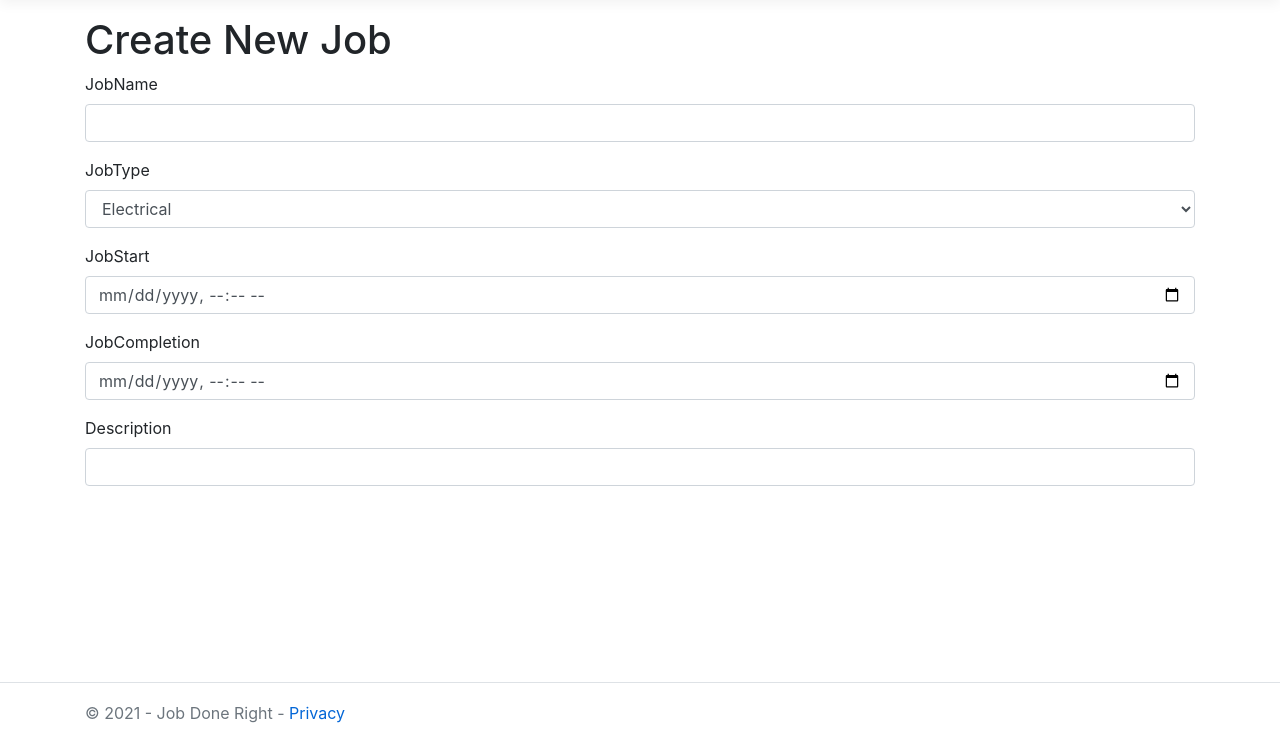
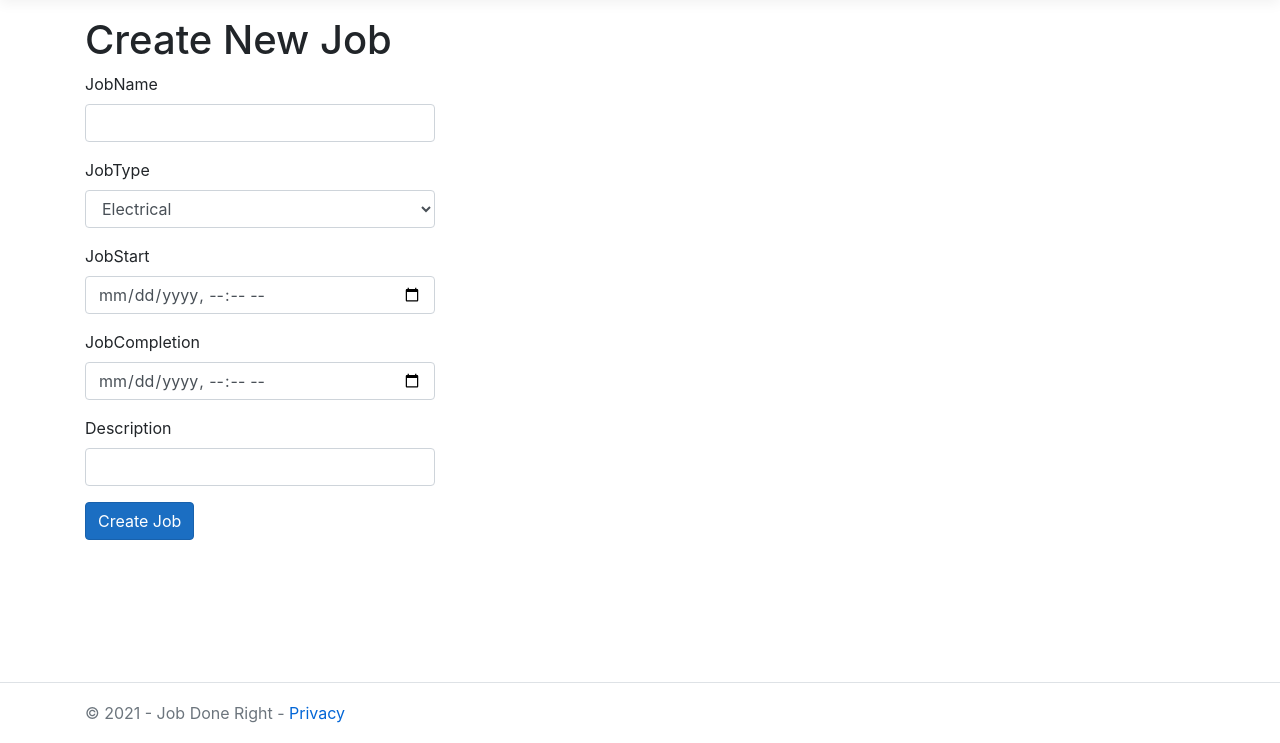
Before and after one commit to GRy82/ErbiumCapstoneRepo, an ASP.NET Core app: page /Customers/CreateJob in a window 1280 px wide. Shown: the part 57-800 px from the top of the page. Run offline with ASP.NET Core 8, Linux system fonts and the light colour scheme; some libraries are stand-ins or nearby versions.

Commit message:
Submit button added to CreateJob.

```diff
--- a/ErbiumCapstone/Views/Customers/CreateJob.cshtml
+++ b/ErbiumCapstone/Views/Customers/CreateJob.cshtml
@@ -7,8 +7,10 @@
 
 <h1>Create New Job</h1>
 
-
-
+<div class="row">
+    <div class="col-md-4">
+        <form asp-action="CreateJob">
+            <div asp-validation-summary="ModelOnly" class="text-danger"></div>
             <div class="form-group">
                 <label asp-for="JobName"></label>
                 <input asp-for="JobName" class="form-control" />
@@ -34,3 +36,10 @@
                 <input asp-for="Description" class="form-control" />
                 <span asp-validation-for="Description" class="text-danger"></span>
             </div>
+
+            <div class="form-group">
+                <input type="submit" value="Create Job" class="btn btn-primary" />
+            </div>
+        </form>
+    </div>
+</div>
```
Lines whose indentation alone changed are shown as unchanged.
